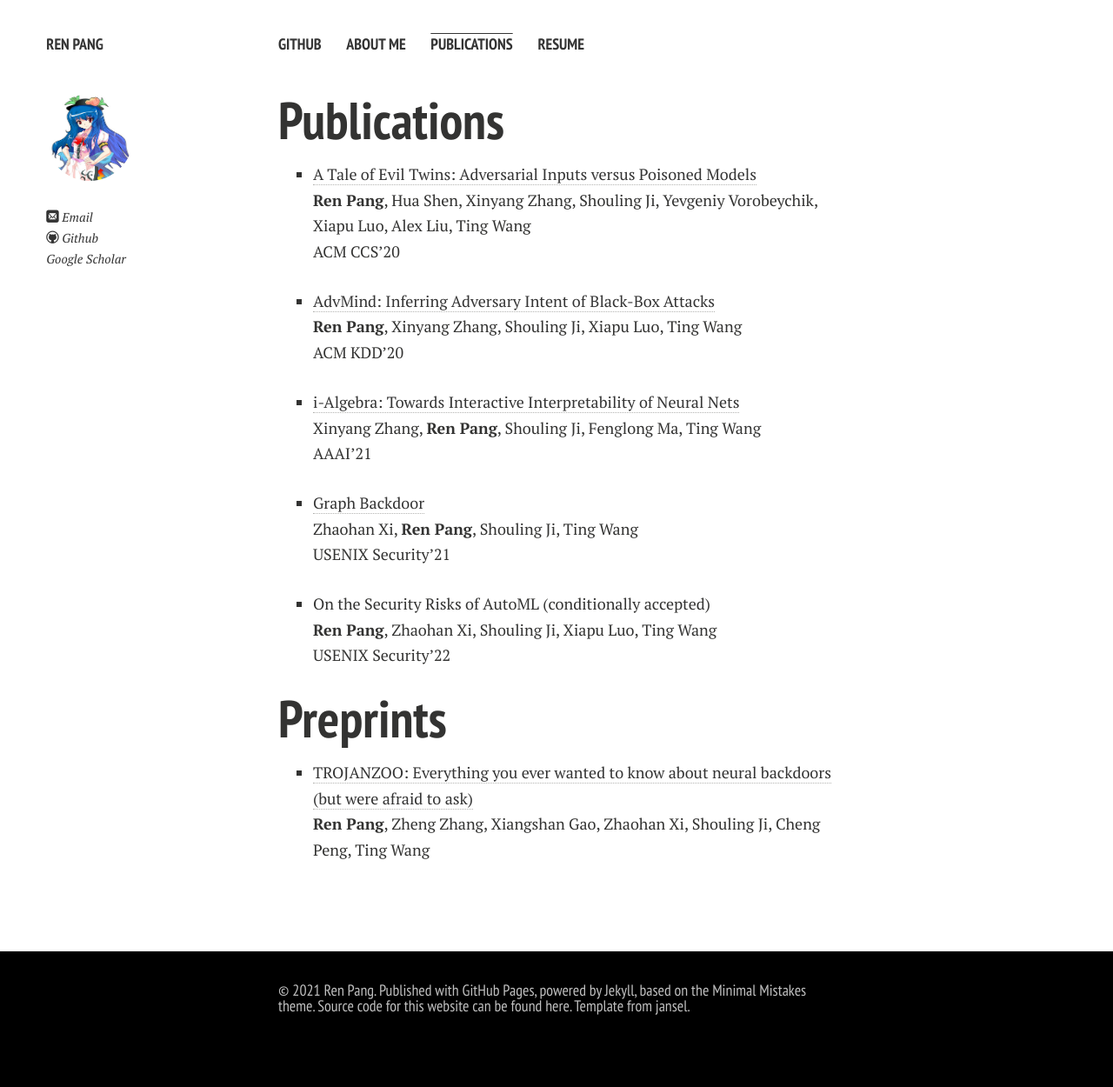
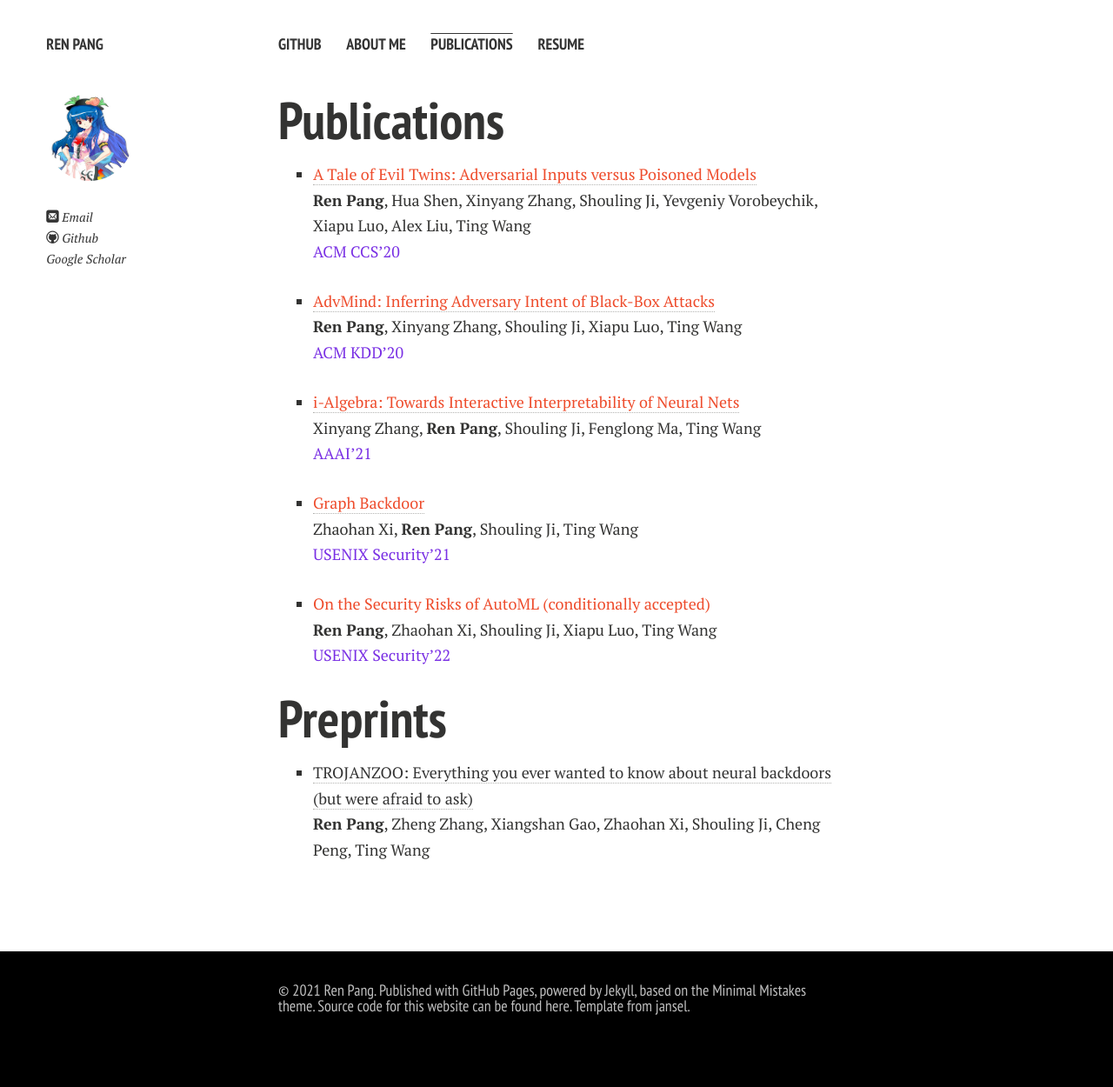
Before and after one commit to ain-soph/ain-soph.github.io, a Jekyll site: the page built from publications.md, in a window 1280 px wide. Shown: the whole page at 87% size. Built offline with Jekyll 4.4.1, drawn with Linux system fonts in a browser that asks for light colours; nearby versions of some CDN libraries; a style sheet for code colours, icons or effects is not loaded.

Commit message:
update publication color

```diff
--- a/publications.md
+++ b/publications.md
@@ -33,13 +33,13 @@ preprints:
 
 {% for pub in page.pubs %}
 {% unless pub.hidden %}
-  - {% if pub.url %} [{{pub.title}}]({{pub.url}})
-    {% else %} {{pub.title}}
+  - {% if pub.url %}<a href="{{pub.url}}"><span style="color:#ee4c2c">{{pub.title}}</span></a>
+    {% else %}<span style="color:#ee4c2c">{{pub.title}}</span>
     {% endif %}{% if pub.type %}({{pub.type}})
     {% endif %}<br>
     {{pub.author}}<br>
     {% if pub.type == 'Technical Report' %}{{pub.number}}
-    {% endif %}{{pub.booktitle}}{{pub.school}}{{pub.journal}}<br>
+    {% endif %}<span style="color:#792fe4">{{pub.booktitle}}{{pub.school}}{{pub.journal}}<br></span>
     {% if pub.address %}{{pub.address}}
     {% endif %}{% if pub.slides %}[Slides]({{pub.slides}})
     {% endif %}{% if pub.bibtex %}[Bibtex]({{pub.bibtex}})
```
